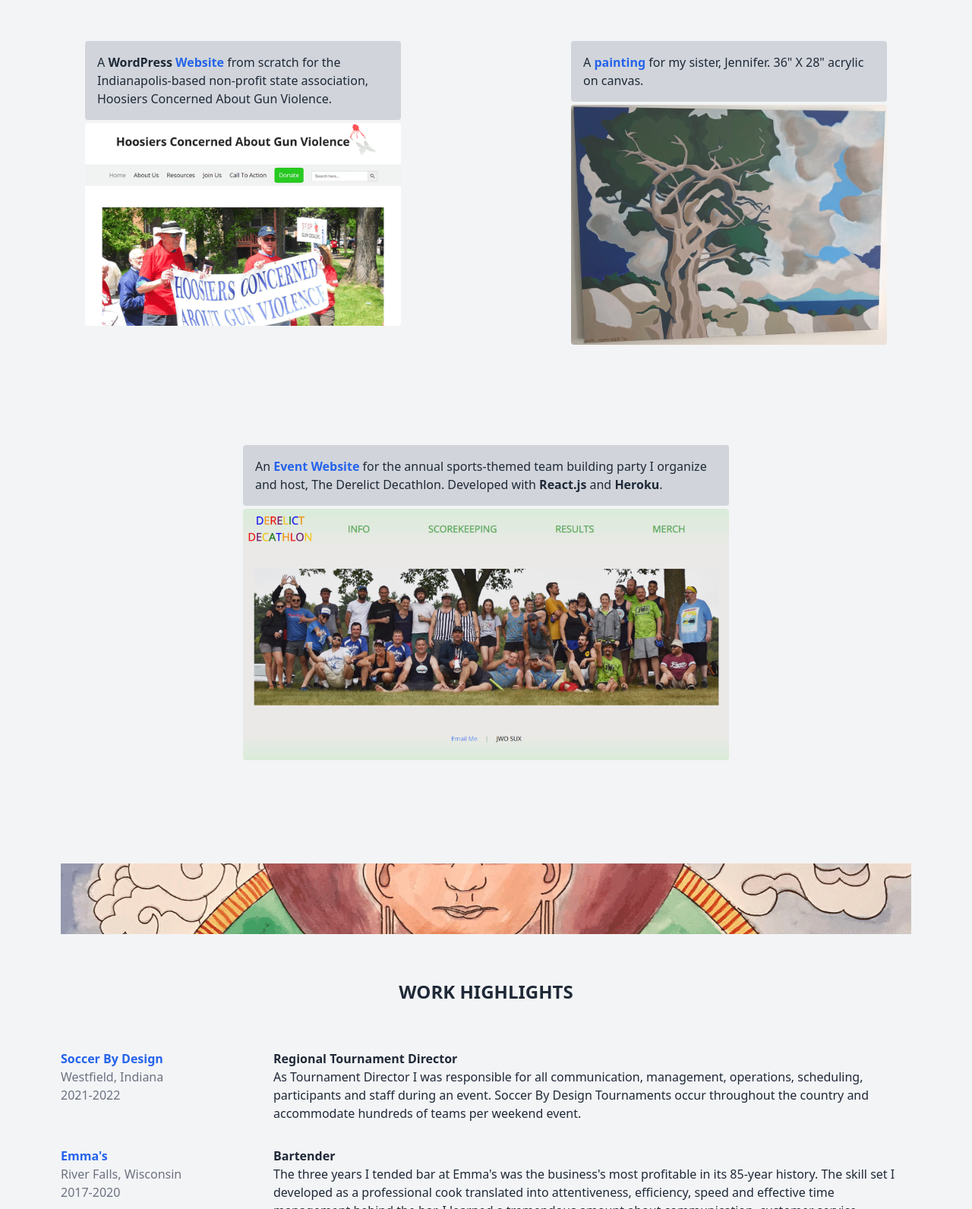
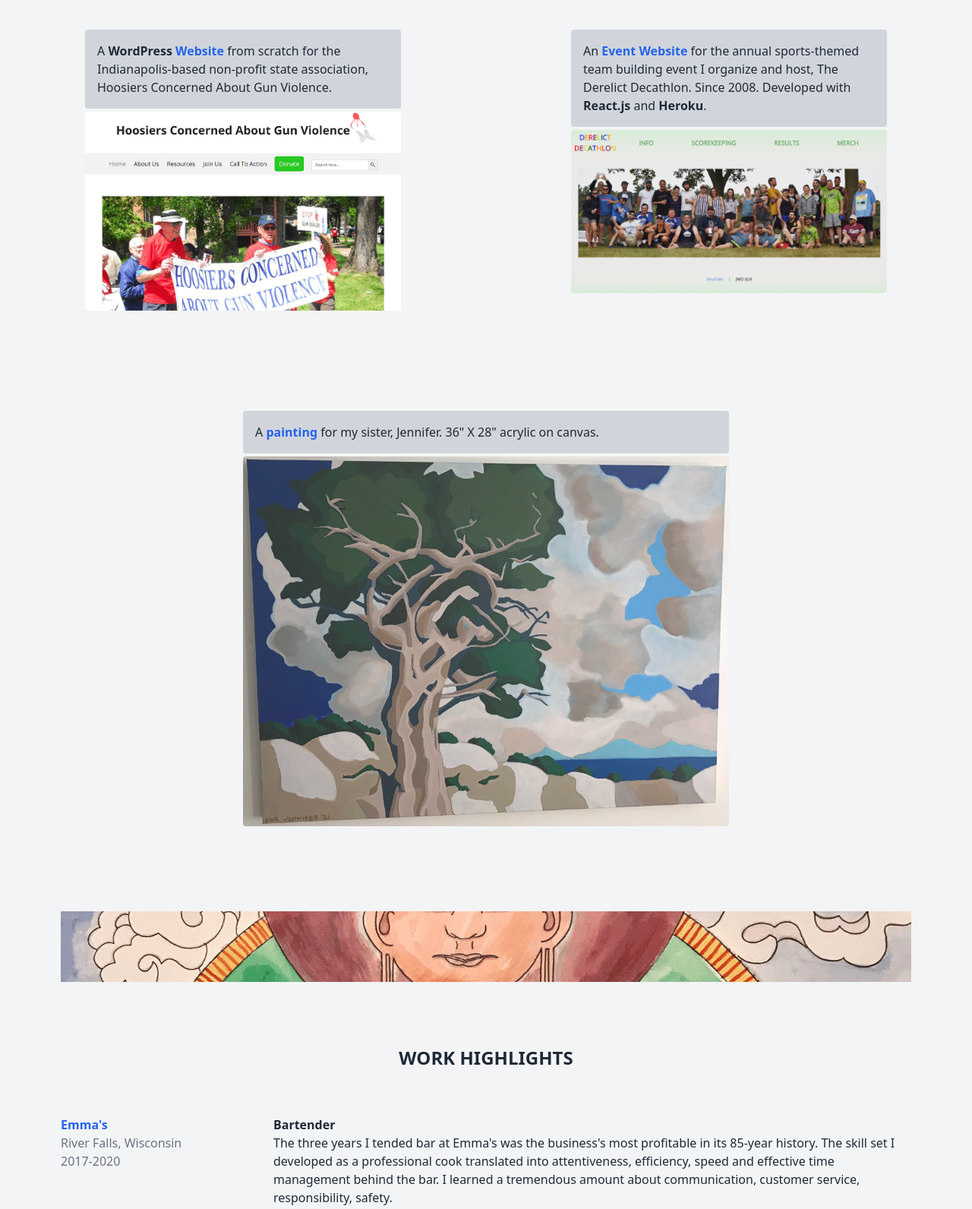
Before and after one commit to adamtaylorsmith/personal-portfolio, a website: page index.html in a window 1280 px wide. Shown: the part 2840-4432 px from the top of the page at 76% size. Drawn offline with nearby package versions, Linux system fonts and the light colour scheme; a web font is replaced by a local one.

Commit message:
new imgs

```diff
--- a/index.html
+++ b/index.html
@@ -197,7 +197,7 @@
     <div class="flex justify-center flex-col lg:flex-row lg:flex-nowrap">
         <div class="mt-6 mb-16 mx-16 sm:mx-20 md:mx-40 lg:mx-20 xl:mx-28 lg:w-1/2">
             <div class="px-4 bg-gray-300 rounded text-gray-800 p-4 mt-1 text-md"><a href="https://comptia-flashcards.vercel.app/"><span class="font-semibold text-blue-600">Exam Preparation Flashcards</span></a> for CompTIA Network+ and Security+ certification exams. Developed with <span class="font-semibold">React.js</span> and <span class="font-semibold">TailwindCSS</span>.</div>
-            <div class="mt-1"><a href="https://comptia-flashcards.vercel.app/" target="_blank"><img src="public/flashcards2.png" class="rounded hover:brightness-50"></a></div>
+            <div class="mt-1"><a href="https://comptia-flashcards.vercel.app/" target="_blank"><img src="public/flashcards3.png" class="rounded hover:brightness-50"></a></div>
             </div>
         <div class="mt-6 mb-16 mx-16 sm:mx-20 md:mx-40 lg:mx-20 xl:mx-28 lg:w-1/2">
             <div class="px-4 bg-gray-300 rounded text-gray-800 p-4 mt-1 text-md">A <a href="https://chefadam.vercel.app/"><span class="font-semibold text-blue-600">Personal Chef Website</span></a> complete with recipe blog, online shopping and account management. Developed with <span class="font-semibold">Next.js</span> and <span class="font-semibold">NoSQL</span>.</div>
@@ -217,31 +217,32 @@
     <div class="flex justify-center flex-col lg:flex-row lg:flex-nowrap mb-10">
         <div class="mt-6 mb-16 mx-16 sm:mx-20 md:mx-40 lg:mx-20 xl:mx-28 lg:w-1/2">
             <div class="px-4 bg-gray-300 rounded text-gray-800 p-4 mt-1 text-md">A <span class="font-semibold">WordPress</span> <a href="https://hcgv.org" target="_blank"><span class="font-semibold text-blue-600">Website</span></a> from scratch for the Indianapolis-based non-profit state association, Hoosiers Concerned About Gun Violence.</div>
-            <div class="mt-1"><a href="https://hcgv.org" target="_blank"><img src="public/hcgv.gif" class="rounded hover:brightness-50"></a></div>
+            <div class="mt-1"><a href="https://hcgv.org" target="_blank"><img src="public/hcgv3.png" class="rounded hover:brightness-50"></a></div>
         </div>
         <div class="mt-6 mb-16 mx-16 sm:mx-20 md:mx-40 lg:mx-20 xl:mx-28 lg:w-1/2">
+            <div class="px-4 bg-gray-300 rounded text-gray-800 p-4 mt-1 text-md"><a href="https://derelict.vercel.app">An <span class="font-semibold text-blue-600">Event Website</span></a> for the annual sports-themed team building event I organize and host, The Derelict Decathlon. Since 2008. Developed with <span class="font-semibold">React.js</span> and <span class="font-semibold">Heroku</span>.</div>
+            <div class="mt-1"><a href="https://derelict.vercel.app" target="_blank"><img src="public/derelict2.png" class="rounded hover:brightness-50"></a></div>
+        </div>
+
+
+    </div>
+    <div class="flex justify-center flex-col lg:flex-row lg:flex-nowrap">
+        <div class="mt-6 mb-10 mx-16 sm:mx-20 md:mx-40 lg:mx-20 xl:mx-28 lg:w-1/2">
             <div class="px-4 bg-gray-300 rounded text-gray-800 p-4 mt-1 text-md">A <span class="font-semibold text-blue-600">painting</span> for my sister, Jennifer. 36" X 28" acrylic on canvas.</div>
             <div class="mt-1"><img src="public/painting2-1000.png" class="rounded"></div>
-        </div>
-
-    </div>
-    <div class="flex justify-center flex-col lg:flex-row lg:flex-nowrap mb-10">
-        <div class="mt-6 mb-16 mx-16 sm:mx-20 md:mx-40 lg:mx-20 xl:mx-28 lg:w-1/2">
-            <div class="px-4 bg-gray-300 rounded text-gray-800 p-4 mt-1 text-md"><a href="https://derelict-decathlon.herokuapp.com/">An <span class="font-semibold text-blue-600">Event Website</span></a> for the annual sports-themed team building party I organize and host, The Derelict Decathlon. Developed with <span class="font-semibold">React.js</span> and <span class="font-semibold">Heroku</span>.</div>
-            <div class="mt-1"><a href="https://derelict-decathlon.herokuapp.com/" target="_blank"><img src="public/derelict2.png" class="rounded hover:brightness-50"></a></div>
         </div>
         <!--  -->
 
     </div>
 
-    <div class="flex justify-center p-4 md:px-20 lg:py-6 mt-12">
+    <div class="flex justify-center p-4 md:px-20 lg:py-6 mt-12 mb-10">
         <img src="public/bannerFace125.gif" class="">
     </div>
 
     <div class="mt-4 mb-10" id="employment">
         <h1 class="flex justify-center text-2xl py-5 font-bold">WORK HIGHLIGHTS</h1>
     </div>
-    <div class="flex flex-col px-10 md:flex-row md:px-20 mb-8">
+    <!-- <div class="flex flex-col px-10 md:flex-row md:px-20 mb-8">
         <div class="w-3/4 mb-1 md:w-1/4">
             <span class="font-semibold text-blue-600">
                 <a href="https://www.sbdeventmanagement.com/" target="_blank">Soccer By Design</a>
@@ -249,7 +250,7 @@
             <span class="text-gray-500">Westfield, Indiana<br>2021-2022</span>
         </div>
         <div class="w-full md:w-3/4"><span class="font-semibold"><i>Regional Tournament Director</i></span><br>As Tournament Director I was responsible for all communication, management, operations, scheduling, participants and staff during an event. Soccer By Design Tournaments occur throughout the country and accommodate hundreds of teams per weekend event.</div>
-    </div>
+    </div> -->
     <div class="flex flex-col px-10 md:flex-row md:px-20 mb-8">
         <div class="w-3/4 mb-1 md:w-1/4"><span class="font-semibold text-blue-600"><a href="https://www.facebook.com/EmmasBarRF/" target="_blank">Emma's</a></span><br><span class="text-gray-500">River Falls, Wisconsin<br>2017-2020</span></div>
         <div class="w-full md:w-3/4"><span class="font-semibold"><i>Bartender</i></span><br>The three years I tended bar at Emma&#39;s was the business&#39;s most profitable in its 85-year history. The skill set I developed as a professional cook translated into attentiveness, efficiency, speed and effective time management behind the bar. I learned a tremendous amount about communication, customer service, responsibility, safety.
@@ -280,15 +281,15 @@
             </span><br>
             <span class="text-gray-500">Ashford, Connecticut<br>2006-2010</span>
         </div>
-        <div class="w-full md:w-3/4"><span class="font-semibold"><i>Veggie Chef and Kitchen Manager</i></span><br>Designed and prepared up to two hundred meals every day using fresh, local, seasonal, and health supportive cuisine. The Hole in the Wall Gang Camp is a charity founded by actor Paul Newman in 1988 and serves seriously ill children and their families free of charge around the world.</div>
+        <div class="w-full md:w-3/4"><span class="font-semibold"><i>Chef and Kitchen Manager</i></span><br>Designed and prepared hundreds of meals every day using fresh, local, seasonal, and health supportive cuisine. The Hole in the Wall Gang Camp is a charity founded by actor Paul Newman in 1988 and serves seriously ill children and their families free of charge around the world.</div>
     </div>
     <div class="flex flex-col px-10 md:flex-row md:px-20 mb-8">
         <div class="w-3/4 mb-1 md:w-1/4"><span class="font-semibold text-blue-600">Marcoart</span><br><span class="text-gray-500">New York, New York<br>2000-2003</span></div>
-        <div class="w-full md:w-3/4"><span class="font-semibold"><i>Graphic Designer and Developer</i></span><br>Designed a wide variety of items for a wide variety of venues, including: his very first website in HTML / CSS, merchandise for UNICEF, a 9/11 ad campaign for the New York City Fire Department, a children's book.</div>
+        <div class="w-full md:w-3/4"><span class="font-semibold"><i>Graphic Designer and Developer</i></span><br>Designed a wide variety of items for a wide variety of venues, including: his very first website in HTML/CSS, merchandise for UNICEF, a 9/11 ad campaign for the New York City Fire Department, a children's book.</div>
     </div>
 
     <div class="">
-        <h1 class="flex justify-center text-2xl mb-8 pt-6 font-bold">EDUCATION</h1>
+        <h1 class="flex justify-center text-2xl mb-10 pt-6 font-bold">EDUCATION</h1>
     </div>
 
     <div class="flex mb-4 flex-col ml-12 md:mb-1 md:mx-8 md:ml-20 md:flex-row">
```
Also changed, not shown: public/flashcards3.png (added), public/hcgv3.png (added).
